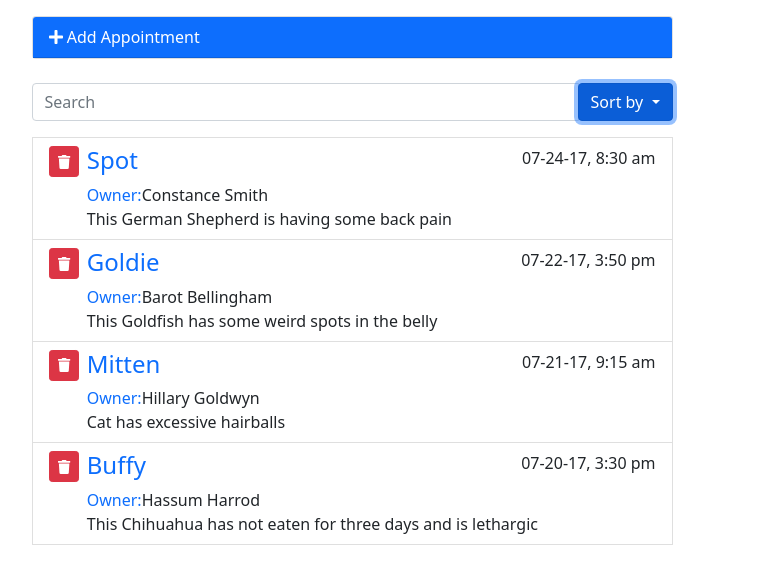
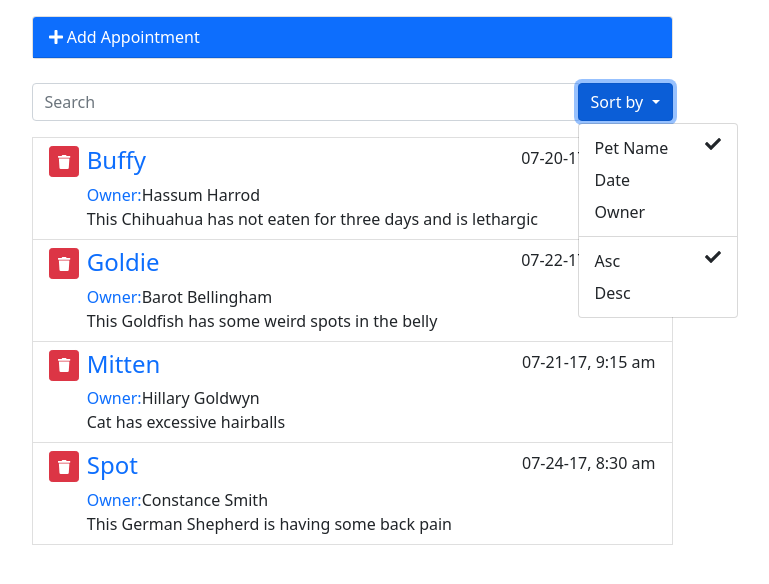
Before and after one commit to npetrovic-90/appointment-interface, a Vue app: page / in a window 1280 px wide. Both pictures are taken after a click on the button "Sort by". Shown: the top 584 px of the page, without its empty margins (288-1057 px from the left). Built offline with nearby package versions, Linux system fonts and the light colour scheme.

Commit message:
Implementing functionality of DropDownMenu

```diff
--- a/src/App.vue
+++ b/src/App.vue
@@ -2,9 +2,15 @@
   <div id="main-app" class="container">
     <div class="row justify-content-center">
       <add-appointment @add="addItem" />
-      <search-appointments @searchRecords="searchAppointments" />
+      <search-appointments
+        @searchRecords="searchAppointments"
+        :myKey="filterKey"
+        :myDir="filterDir"
+        @requestKey="changeKey"
+        @requestDir="changeDir"
+      />
       <appointment-list
-        v-bind:appointments="searchedApts"
+        v-bind:appointments="filteredApts"
         @remove="removeItem"
         @edit="editItem"
       ></appointment-list>
@@ -25,6 +31,8 @@ export default {
   data: function() {
     return {
       appointments: [],
+      filterKey: "petName",
+      filterDir: "asc",
       aptIndex: 0,
       searchTerms: "",
     };
@@ -55,6 +63,15 @@ export default {
         );
       });
     },
+    filteredApts: function() {
+      return _.orderBy(
+        this.searchedApts,
+        (item) => {
+          return item[this.filterKey].toLowerCase();
+        },
+        this.filterDir
+      );
+    },
   },
   methods: {
     removeItem: function(apt) {
@@ -74,6 +91,12 @@ export default {
     searchAppointments: function(terms) {
       this.searchTerms = terms;
     },
+    changeKey: function(value) {
+      this.filterKey = value;
+    },
+    changeDir: function(value) {
+      this.filterDir = value;
+    },
   },
 };
 </script>
--- a/src/components/SearchAppointments.vue
+++ b/src/components/SearchAppointments.vue
@@ -10,11 +10,11 @@
         v-model="searchTerm"
       />
 
-      <div class="input-group-append">
+      <div class="input-group-append dropdown">
         <button
           type="button"
           class="btn btn-primary dropdown-toggle"
-          data-toggle="dropdown"
+          data-bs-toggle="dropdown"
           aria-haspopup="true"
           aria-expanded="false"
         >
@@ -27,27 +27,30 @@
             href="#"
             class="dropdown-item d-flex justify-content-between"
             id="petName"
+            @click="$emit('requestKey', 'petName')"
           >
             Pet Name
-            <font-awesome-icon icon="check" />
+            <font-awesome-icon icon="check" v-if="myKey == 'petName'" />
           </a>
 
           <a
             class="dropdown-item d-flex justify-content-between"
             href="#"
             id="aptDate"
+            @click="$emit('requestKey', 'aptDate')"
           >
             Date
-            <font-awesome-icon icon="check" />
+            <font-awesome-icon icon="check" v-if="myKey == 'aptDate'" />
           </a>
 
           <a
             href="#"
             class="dropdown-item d-flex justify-content-between"
             id="ownerName"
+            @click="$emit('requestKey', 'petOwner')"
           >
             Owner
-            <font-awesome-icon icon="check" />
+            <font-awesome-icon icon="check" v-if="myKey == 'petOwner'" />
           </a>
 
           <div class="dropdown-divider" role="separator"></div>
@@ -56,18 +59,20 @@
             class="dropdown-item d-flex justify-content-between"
             href="#"
             id="asc"
+            @click="$emit('requestDir', 'asc')"
           >
             Asc
-            <font-awesome-icon icon="check" />
+            <font-awesome-icon icon="check" v-if="myDir === 'asc'" />
           </a>
 
           <a
             class="dropdown-item d-flex justify-content-between"
             href="#"
             id="desc"
+            @click="$emit('requestDir', 'desc')"
           >
             Desc
-            <font-awesome-icon icon="check" />
+            <font-awesome-icon icon="check" v-if="myDir === 'desc'" />
           </a>
         </div>
       </div>
@@ -89,6 +94,7 @@ export default {
       this.$emit("searchRecords", this.searchTerm);
     },
   },
+  props: ["myKey", "myDir"],
   components: {
     FontAwesomeIcon,
   },
```
